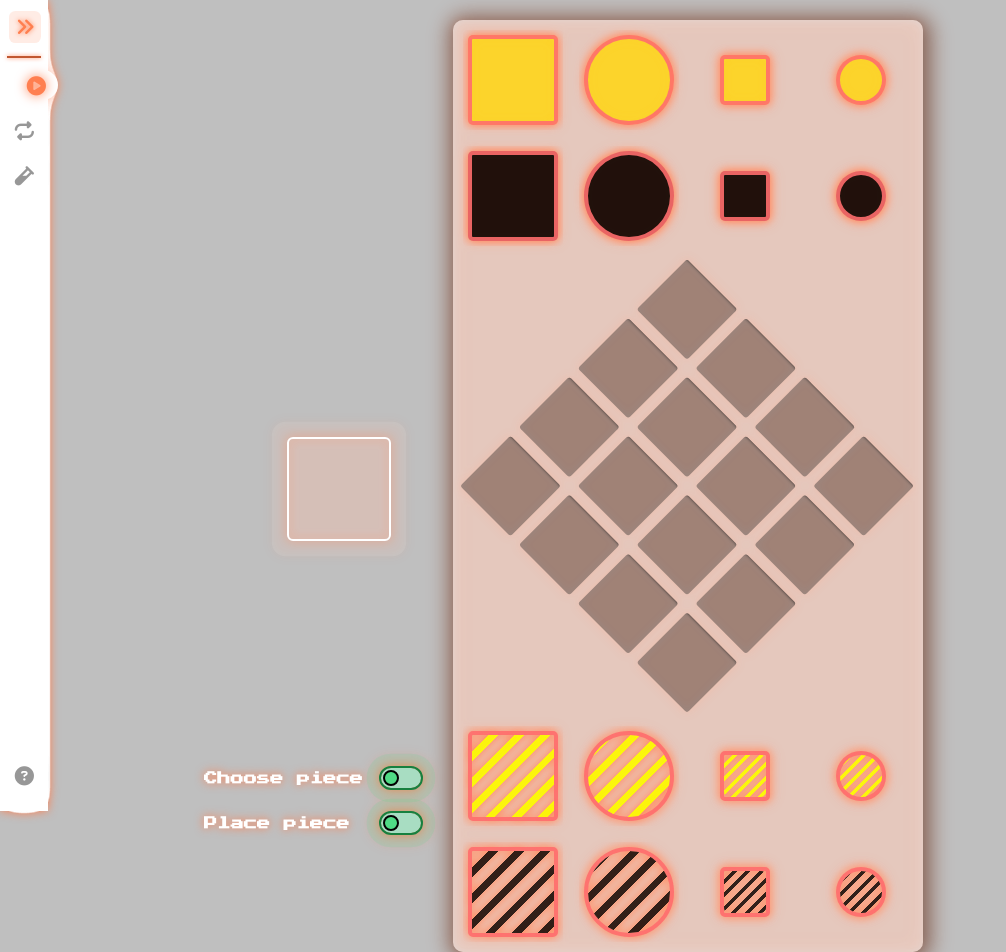
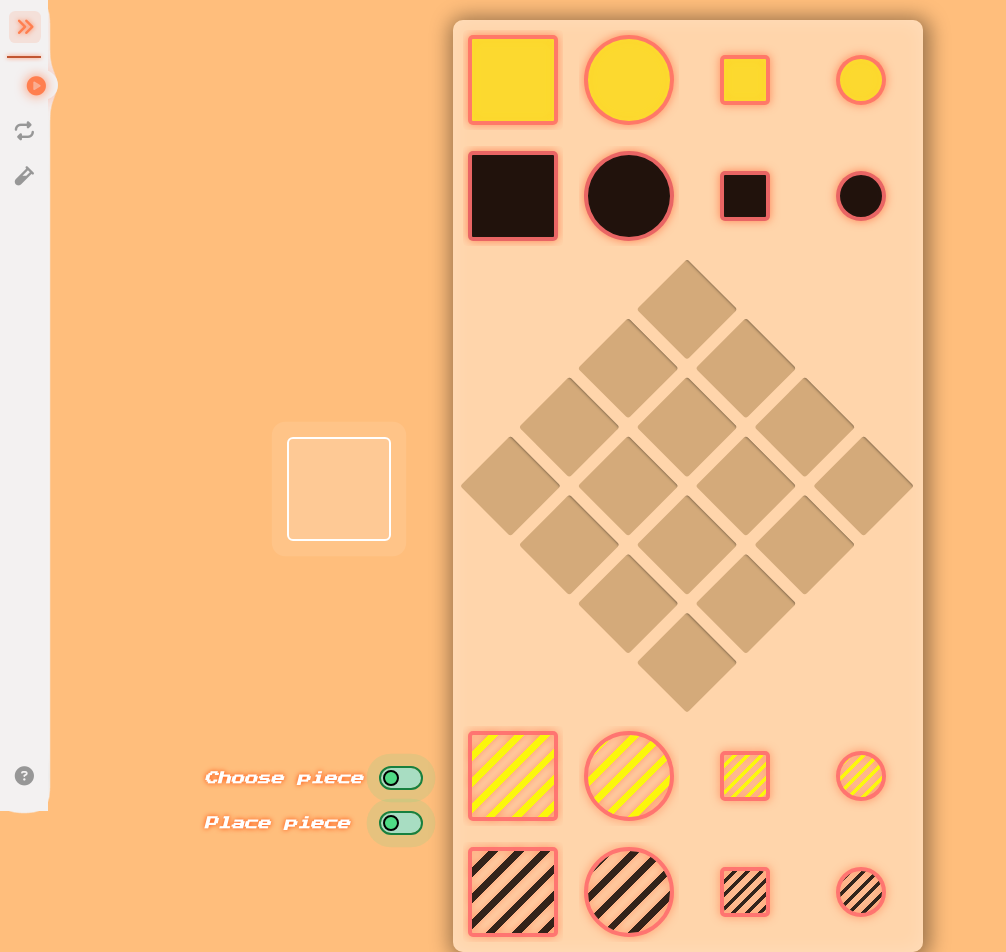
Before and after one commit to tarekseba/quarto-react, a React (Create React App) app: page / in a window 1280 px wide. Shown: the top 952 px of the page, without its empty margins (0-1006 px from the left). Built offline with nearby package versions, Linux system fonts and the light colour scheme; the HTML template or start-up script is replaced by a standard one.

Commit message:
Fixed performance issues and changed some css

```diff
--- a/src/components/About.css
+++ b/src/components/About.css
@@ -14,17 +14,18 @@
 .about__container > h1 {
   position: relative;
   width: fit-content;
-  text-shadow: 0 0 5px coral;
+  text-shadow: 3px 2px 1px coral;
 }
 
 .about__container > h1::before {
   content: "";
   position: absolute;
   left: 0;
-  bottom: 0;
+  bottom: -2px;
   width: 100%;
-  height: 2px;
+  height: 3px;
   background-color: black;
+  box-shadow:  2px 1.5px 1px coral
 }
 
 .about__container > p {
--- a/src/components/Board.css
+++ b/src/components/Board.css
@@ -2,11 +2,11 @@
   from {
     opacity: 0;
     transform: scale(0.3);
-    filter: hue-rotate(250deg);
+    filter: hue-rotate(90deg);
   }
   to {
     opacity: 1;
-    filter: hue-rotate(45deg);
+    filter: hue-rotate(0deg);
     transform: scale(0.75) rotate(45deg);
   }
 }
--- a/src/components/Grid.jsx
+++ b/src/components/Grid.jsx
@@ -37,11 +37,15 @@ const Grid = (props) => {
       ></HolderCard>
       <div className="indicators__container">
         <div className="indicator">
-          <h5 style={{ color: "white" }}>Choose piece</h5>
+          <h5 style={{ color: "white", fontStyle: "italic", textShadow: "0 0 5px #ff4400" }}>
+            Choose piece
+          </h5>
           <PlayIndicator checked={!game.chooseTurn}></PlayIndicator>
         </div>
         <div className="indicator">
-          <h5 style={{ color: "white" }}>Place piece</h5>
+          <h5 style={{ color: "white", fontStyle: "italic", textShadow: "0 0 5px #ff4400" }}>
+            Place piece
+          </h5>
           <PlayIndicator checked={!game.playTurn}></PlayIndicator>
         </div>
       </div>
--- a/src/components/Navbar.css
+++ b/src/components/Navbar.css
@@ -5,7 +5,7 @@
   left: 0;
   width: 3rem;
   height: 100vh;
-  background-color: rgb(255, 255, 255);
+  background-color: rgb(243 241 241);
   display: flex;
   flex-direction: column;
   align-items: center;
@@ -134,7 +134,7 @@
   right: -10px;
   width: 30px;
   height: 30px;
-  background-color: rgb(255, 255, 255);
+  background-color: rgb(243 241 241);
   transition: all 500ms ease-in-out;
 }
 
--- a/src/components/Navbar.jsx
+++ b/src/components/Navbar.jsx
@@ -15,7 +15,14 @@ const Navbar = () => {
   return (
     <div className={`nav ${toggle && "nav_toggled"}`}>
       <hr className="separator"></hr>
-      <div className="ball" style={{ top: ballTop }}></div>
+      <div
+        className="ball"
+        style={
+          location.pathname === "/about"
+            ? { top: "calc(100% - 50px)" }
+            : { top: ballTop }
+        }
+      ></div>
       <div className="nav__toggle__button">
         <h5
           style={{
--- a/src/components/TargetCard.css
+++ b/src/components/TargetCard.css
@@ -3,7 +3,7 @@
     flex-direction: column;
     justify-content: center;
     align-items: center;
-    background: #28282865;
+    background: #9d733b70;
     font-size: 3rem;
     color: #fff;
     -webkit-box-shadow: inset 0 8px 4px -4px rgb(0, 0, 0);
--- a/src/index.css
+++ b/src/index.css
@@ -16,8 +16,7 @@ ul li {
 }
 
 body {
-  background: rgb(191, 191, 191);
-  filter: drop-shadow(0 0 5px coral);
+  background: #ff901f95;
   padding: 0;
   margin: 0;
   box-sizing: border-box;
@@ -40,5 +39,5 @@ button {
 }
 
 #svgFilter {
-  display: none;
+  transform: scale(0);
 }
```
